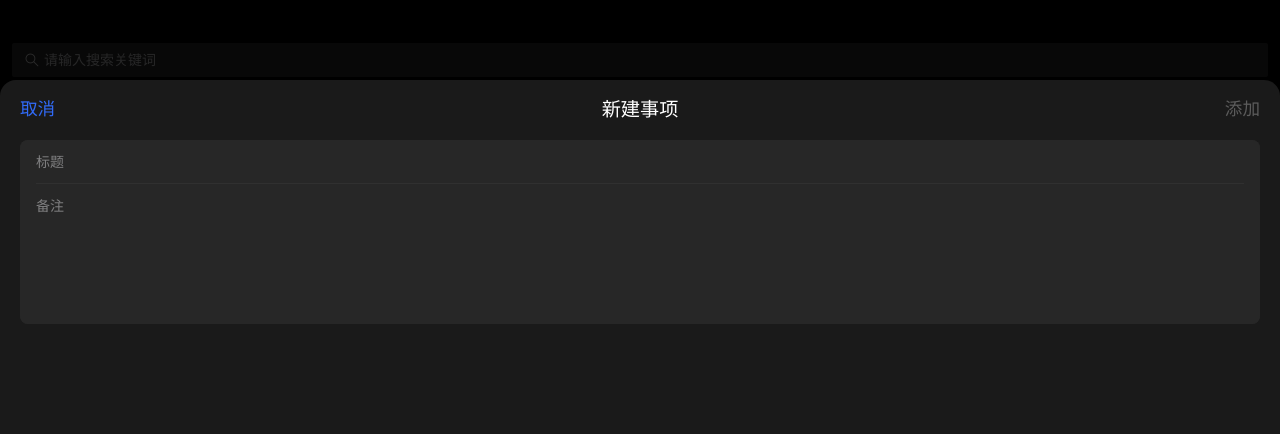
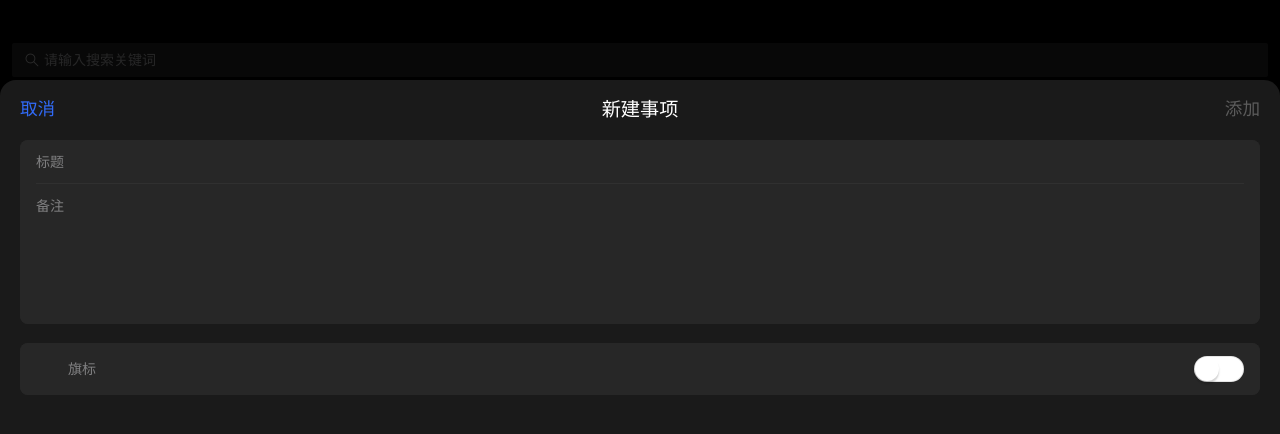
Before and after one commit to huabingtao/vue3-memo, a Vue app: page /list in a window 1280 px wide. Shown: the top 434 px of the page. Built offline with nearby package versions, Linux system fonts and the light colour scheme.

Commit message:
feat: 添加事项逻辑，首页渲染逻辑

```diff
--- a/src/assets/js/constant.ts
+++ b/src/assets/js/constant.ts
@@ -1,5 +1,11 @@
 const LIST_KEY = '__list__'
+const TODO_KEY = '__todo__'
+const FINISH_KEY = '__finish__'
+const TRASH_KEY = '__trash__'
 
 export {
-    LIST_KEY
+    LIST_KEY,
+    TODO_KEY,
+    FINISH_KEY,
+    TRASH_KEY
 }
--- a/src/components/grid/grid.vue
+++ b/src/components/grid/grid.vue
@@ -1,6 +1,6 @@
 <template>
-  <van-grid :gutter="10" :column-num="1" clickable class="grid-wrap" >
-    <van-grid-item v-for="value in girdList" :key="value.icon">
+  <van-grid :gutter="10" :column-num="1" clickable class="grid-wrap">
+    <van-grid-item v-for="value in gridList" :key="value.icon">
       <div class="grid-item">
         <div class="grid-icon">
           <slot name="icon">
@@ -10,7 +10,7 @@
               </svg>
             </div>
           </slot>
-          <slot name="text" >
+          <slot name="text">
             <span class="grid-item-title">{{ value.title }}</span>
           </slot>
         </div>
@@ -21,88 +21,106 @@
 </template>
 
 <script>
-import { ref } from 'vue';
+import { computed, ref } from "vue";
+import { useStore } from "vuex";
 export default {
-  name: 'Grid',
+  name: "Grid",
   data() {
     return {
-      girdList: [
+
+    };
+  },
+  setup() {
+    const store = useStore();
+    const todolist = computed(() => store.state.todolist);
+    const finishlist = computed(() => store.state.finishlist);
+
+    const calcuFavoriteCount = () => {
+      const arr1 = todolist.value.filter((item) => item.favorite);
+      const arr2 = finishlist.value.filter((item) => item.favorite);
+
+      return arr1.length + arr2.length;
+    };
+
+    const gridList = ref([
       {
-          title: '待办',
-          icon: 'icon-todo',
-					count: 9
+        title: "待办",
+        icon: "icon-todo",
+        count: todolist.value.length,
       },
       {
-          title: '已完成',
-          icon: 'icon-done',
-					count: 388
+        title: "已完成",
+        icon: "icon-done",
+        count: finishlist.value.length,
       },
       {
-          title: '全部',
-          icon: 'icon-all',
-					count: 2883
+        title: "全部",
+        icon: "icon-all",
+        count: todolist.value.length + finishlist.value.length,
       },
       {
-          title: '旗标',
-          icon: 'icon-flag',
-					count: 39
+        title: "旗标",
+        icon: "icon-flag",
+        count: calcuFavoriteCount(),
       },
-      ],
+    ]);
+
+    return {
+      gridList,
     };
   },
-  setup() {},
 };
 </script>
 
 <style lang="scss">
 @import "@/assets/style/minxin.scss";
-.van-grid-item__content{
+.van-grid-item__content {
   padding: 16px 8px;
-  @include background_color("color-gird-bg")
+  @include background_color("color-gird-bg");
 }
-.grid-wrap{
+.grid-wrap {
   --van-border-color: transparent;
-  .van-grid-item{
-    .grid-icon-content{
+  .van-grid-item {
+    .grid-icon-content {
       margin-bottom: 14px;
     }
-    &:nth-child(1){
-      .grid-icon-content{
+    &:nth-child(1) {
+      .grid-icon-content {
         background: #7163e3;
       }
     }
-    &:nth-child(2){
-      .grid-icon-content{
+    &:nth-child(2) {
+      .grid-icon-content {
         background: #ff4d4d59;
       }
     }
-    &:nth-child(3){
-      .grid-icon-content{
+    &:nth-child(3) {
+      .grid-icon-content {
         background: #b7994085;
       }
     }
-    &:nth-child(4){
-      .grid-icon-content{
+    &:nth-child(4) {
+      .grid-icon-content {
         background: #ed9a35;
       }
     }
   }
 }
-.grid-item{
+.grid-item {
   flex: 1;
   display: flex;
   width: 100%;
   height: 100%;
 
-	.grid-icon{
+  .grid-icon {
     flex: 0 1 50%;
     display: flex;
     align-items: center;
     flex-direction: column;
-		.icon{
+    .icon {
       font-size: 2.4rem;
     }
-    .grid-icon-content{
+    .grid-icon-content {
       width: 40px;
       height: 40px;
       border-radius: 50%;
@@ -112,18 +130,17 @@ export default {
       justify-content: center;
     }
   }
-  .grid-item-title{
-    @include color("color-text")
+  .grid-item-title {
+    @include color("color-text");
   }
-	.grid-count{
+  .grid-count {
     flex: 0 1 50%;
     display: flex;
     align-items: center;
     justify-content: center;
     font-size: 1.6rem;
     font-weight: bold;
-    @include color("color-count")
+    @include color("color-count");
   }
 }
-
 </style>
--- a/src/components/top-search/use-search.ts
+++ b/src/components/top-search/use-search.ts
@@ -1,11 +1,11 @@
 
-import {  ref,watch } from 'vue'
+import { ref, watch } from 'vue'
 
 export default function useSearch (props:any,emit:any){
 	const query = ref(props.modelValue)
 
 	watch(query, (newValue) => {
-		emit('update:modelValue',newValue)
+		emit('update:modelValue', newValue)
 	})
 
 
--- a/src/main.ts
+++ b/src/main.ts
@@ -4,10 +4,10 @@ import router from './router'
 import store from './store'
 import '@/assets/style/index.scss'
 
-import { Button, Search, Field, Grid, GridItem, Switch, Icon, Popup, CellGroup } from 'vant';
+import { Button, Search, Field, Grid, GridItem, Switch, Icon, Popup, Cell, CellGroup } from 'vant';
 
 const Vue = createApp(App)
 
-Vue.use(Grid).use(GridItem).use(Button).use(Search).use(Field).use(Switch).use(Icon).use(Popup).use(CellGroup)
+Vue.use(Grid).use(GridItem).use(Button).use(Search).use(Field).use(Switch).use(Icon).use(Popup).use(Cell).use(CellGroup)
 
 Vue.use(store).use(router).mount('#app')
--- a/src/store/index.ts
+++ b/src/store/index.ts
@@ -1,29 +1,44 @@
 import { InjectionKey } from 'vue'
 import { createStore, Store } from 'vuex'
-import { LIST_KEY } from '../assets/js/constant';
+import { FINISH_KEY, LIST_KEY, TODO_KEY, TRASH_KEY } from '../assets/js/constant';
 
 // 为 store state 声明类型
 export interface State {
-  list: string[]
+  list: string[],
+  todolist: string[],
+  finishlist: string[],
+  trashlist: string[],
 }
-
 // 定义 injection key
 export const key: InjectionKey<Store<State>> = Symbol()
 
 export default createStore<State>({
   state: {
-    list: JSON.parse(localStorage.getItem(LIST_KEY) || "[]")
+    list: JSON.parse(localStorage.getItem(LIST_KEY) || "[]"),
+    todolist: JSON.parse(localStorage.getItem(TODO_KEY) || "[]"),
+    finishlist: JSON.parse(localStorage.getItem(FINISH_KEY) || "[]"),
+    trashlist: JSON.parse(localStorage.getItem(TRASH_KEY) || "[]"),
+  },
+  getters: {
+
   },
   mutations: {
     setList(state,list){
       state.list = list
+    },
+    setTodolist(state,list){
+      state.todolist = list
     }
   },
   actions: {
-    addItem({commit},list){
-      commit('setList',list)
-    }
-  },
-  modules: {
+    // addItem({commit},list){
+    //   commit('setList',list)
+    // },
+    addTodoItem({commit,state}, item){
+      // commit('setList',list)
+      const todolist = state.todolist.slice()
+      todolist.push(item)
+      commit('setTodolist',todolist)
+    },
   }
 });
--- a/src/views/HomeView.vue
+++ b/src/views/HomeView.vue
@@ -38,20 +38,15 @@ export default defineComponent({
     const query = ref("")
     const createRef = ref(null)
     const store = useStore()
-    const list = computed(() => store.state.list)
-    console.log("list:",list);
+    const todolist = computed(() => store.state.todolist)
+    console.log("todolist:",todolist);
     const submit = () => {
       console.log('submit:');
-      console.log('query:',query.value);
-      const clist = list.value.slice()
-      clist.push(query.value)
 
-      store.dispatch('addItem', clist)
-
-      localStorage.setItem(LIST_KEY,JSON.stringify(clist))
     }
 
     const openCreateView = () => {
+
       //@ts-ignore
       createRef?.value?.show()
     }
@@ -60,7 +55,7 @@ export default defineComponent({
       query,
       submit,
       openCreateView,
-      list
+      todolist
     }
   }
 
--- a/src/views/createView/createView.vue
+++ b/src/views/createView/createView.vue
@@ -10,14 +10,14 @@
       <div class="create-head">
         <div class="cancel" @click="toggleCreateModal">取消</div>
         <div class="title">新建事项</div>
-        <div class="add">添加</div>
+        <div class="add" :class="submitBtnClass" @click="onSubmit">添加</div>
       </div>
       <div class="create-field">
         <van-cell-group inset>
-          <van-field class="create-input" v-model="title" placeholder="标题" />
+          <van-field class="create-input" v-model.trim="formData.title" placeholder="标题" />
           <van-field
             class="create-input"
-            v-model="remark"
+            v-model.trim="formData.description"
             rows="5"
             autosize
             type="textarea"
@@ -25,8 +25,20 @@
             show-word-limit
           />
         </van-cell-group>
-        <!-- <div class="field-title"></div>
-      <dic class="field-remark"></dic> -->
+      </div>
+      <div class="create-favorite">
+        <van-cell-group inset>
+          <van-cell center title="旗标">
+            <template #icon>
+              <svg class="icon svg-icon" aria-hidden="true">
+                <use xlink:href="#icon-flag"></use>
+              </svg>
+            </template>
+            <template #right-icon>
+              <van-switch v-model="formData.isFavorite" size="24" />
+            </template>
+          </van-cell>
+        </van-cell-group>
       </div>
     </div>
   </van-popup>
@@ -34,12 +46,13 @@
 
 <script>
 import { ref } from "@vue/reactivity";
+import useCreate from './use-create'
 export default {
   data() {
     return {
       title: "",
       remark: "",
-      sss: true,
+      isFavorite: false,
     };
   },
   setup() {
@@ -55,12 +68,18 @@ export default {
     const hidden = () => {
       visible.value = false;
     };
+
+    const {formData, submitBtnClass, onSubmit} = useCreate(hidden)
+
     // defineExpose({visible,show,hidden,toggleCreateModal})
     return {
+      formData,
       visible,
       show,
       hidden,
       toggleCreateModal,
+      onSubmit,
+      submitBtnClass
     };
   },
 };
@@ -72,6 +91,14 @@ export default {
   height: 100%;
   @include background_color("color-create-bg");
   padding: 0 20px;
+  .create-field {
+    margin-bottom: 1.2rem;
+  }
+  .create-favorite {
+    .van-cell {
+      @include color("color-search-placeholder");
+    }
+  }
   .create-input {
     .van-field__control {
       @include caret_color("color-caret");
@@ -101,6 +128,9 @@ export default {
     .add {
       @include color("color-create-text-d");
       font-size: 1.1rem;
+      &.is-active{
+        @include color("color-blue");
+      }
     }
   }
   .van-cell-group--inset {
--- /dev/null
+++ b/src/views/createView/use-create.ts
@@ -0,0 +1,69 @@
+import { TODO_KEY } from '@/assets/js/constant';
+import { computed, ref, watch } from 'vue';
+import { useStore } from 'vuex'
+
+interface formDataType {
+  title:string,
+  description:string,
+  isFavorite: boolean,
+  isFinish: boolean,
+  isTrash: boolean
+}
+
+export default function useCreate(hidden:()=> void){
+  const formData = ref<formDataType>({
+    title: "",
+    description: "",
+    isFavorite: false,
+    isFinish: false,
+    isTrash: false
+  })
+
+  let submitBtnClass = ref('')
+
+  const todolist = computed(() => store.state.todolist)
+
+  watch(()=>formData.value.title,(newTitle)=>{
+    if(newTitle){
+      submitBtnClass.value = "is-active"
+    }else{
+      submitBtnClass.value = ""
+    }
+  })
+
+  const store = useStore()
+
+  const clearForm = () => {
+    formData.value = {
+      title: "",
+      description: "",
+      isFavorite: false,
+      isFinish: false,
+      isTrash: false
+    }
+  }
+
+  const addTodoItem = (item:formDataType) => {
+    const clist = todolist.value.slice()
+    clist.push(item)
+    localStorage.setItem(TODO_KEY,JSON.stringify(clist))
+    return clist
+  }
+
+  const onSubmit = () => {
+    console.log('onSubmit');
+    const item = formData.value
+    const canSubmit = item.title !== ""
+    if(!canSubmit) return
+    addTodoItem(item)
+    store.dispatch("addTodoItem",item)
+    clearForm()
+    hidden()
+  }
+
+  return {
+    formData,
+    submitBtnClass,
+    onSubmit,
+  }
+}
```
Also changed, not shown: src/assets/js/util.js (added). Lines whose indentation alone changed are shown as unchanged.
